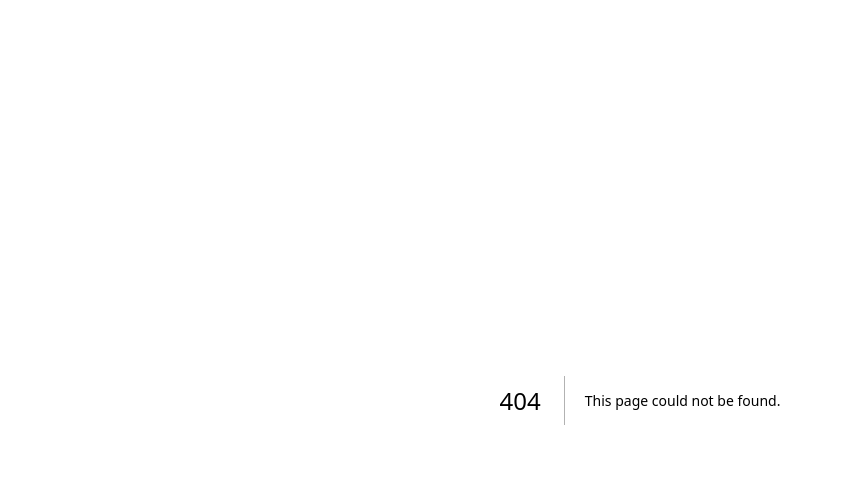
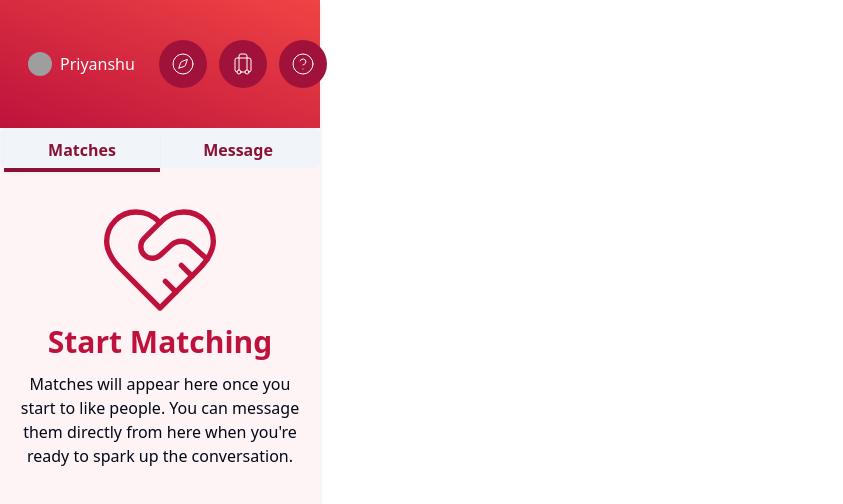
Before and after one commit to priynshuchouhn/tinder-timscdr, a Next.js app: page /app/onboarding in a window 1280 px wide. Before the commit this address had no page. Shown: the top 504 px of the page, without its empty margins (0-843 px from the left). Built offline with nearby package versions, Linux system fonts and the light colour scheme; grey boxes are pictures that could not be loaded.

Commit message:
Sidebar UI updated

```diff
--- /dev/null
+++ b/app/(app)/app/onboarding/page.tsx
@@ -0,0 +1,11 @@
+import React from 'react'
+
+function OnBoarding() {
+  return (
+    <div>
+
+    </div>
+  )
+}
+
+export default OnBoarding
--- a/app/(app)/home/page.tsx
+++ b/app/(app)/app/recs/page.tsx
@@ -1,10 +1,12 @@
 'use client'
 import { Button } from '@/components/ui/button';
+import { cn } from '@/lib/utils';
 import { Heart, RotateCcw, Star, X, Zap } from 'lucide-react';
-import React, { Fragment, Ref, useEffect, useMemo, useRef, useState } from 'react'
+import React, { Fragment, useEffect, useMemo, useRef, useState } from 'react'
 import TinderCard from 'react-tinder-card'
 
 function Home() {
+
   const [swipeDir, setSwipeDir] = useState(null);
   const [db, setDb] = useState([
     {
@@ -33,24 +35,14 @@ function Home() {
       url: '/dinesh.jpg'
     }
   ]);
-  useEffect(() => {
-    if (swipeDir != null) {
-      setTimeout(() => {
-        setSwipeDir(null)
-      }, 1000)
-    }
-  }, [swipeDir])
-  const onSwipe = (direction: any) => {
-    setSwipeDir(direction)
-    console.log('You swiped: ' + direction)
-  }
+  // useEffect(() => {
+  //   if (swipeDir != null) {
+  //     setTimeout(() => {
+  //       setSwipeDir(null)
+  //     }, 1000)
+  //   }
+  // }, [swipeDir])
 
-  const onCardLeftScreen = (myIdentifier: any) => {
-    let newDb = [...db];
-    newDb = newDb.filter(el => el.name != myIdentifier);
-    setDb(newDb);
-    console.log(myIdentifier + ' left the screen')
-  }
 
   const [currentIndex, setCurrentIndex] = useState(db.length - 1)
   const [lastDirection, setLastDirection] = useState()
@@ -74,12 +66,18 @@ function Home() {
 
   // set last direction and decrease current index
   const swiped = (direction: any, nameToDelete: any, index: number) => {
+    console.log('hello')
+    setSwipeDir(direction)
     setLastDirection(direction)
     updateCurrentIndex(index - 1)
+    // const newDb = [...db];
+    // newDb.splice(currentIndex, 1);
+    // setDb(newDb);
   }
 
   const outOfFrame = (name: any, idx: number) => {
     console.log(`${name} (${idx}) left the screen!`, currentIndexRef.current)
+    setSwipeDir(null)
     // handle the case in which go back is pressed before card goes outOfFrame
     // currentIndexRef.current >= idx && childRefs[idx].current.restoreCard()
     // TODO: when quickly swipe and restore multiple times the same card,
@@ -89,11 +87,11 @@ function Home() {
 
   const swipe = async (dir: any,) => {
     if (canSwipe && currentIndex < db.length) {
+      setSwipeDir(dir)
       await childRefs[currentIndex].current.swipe(dir) // Swipe the card!
-      const newDb = [...db];
-      newDb.splice(currentIndex, 1);
-      console.log(newDb);
-      setDb(newDb);
+      // const newDb = [...db];
+      // newDb.splice(currentIndex, 1);
+      // setDb(newDb);
     }
   }
 
@@ -105,10 +103,9 @@ function Home() {
     await childRefs[newIndex].current.restoreCard()
   }
 
-
   return (
     <div className='h-screen flex flex-col items-center justify-evenly overflow-hidden w-full'>
-      {db.length > 0 ?
+      {currentIndex > -1 ?
         <>
           <div className='relative p-2 aspect-[4/5] w-full md:w-[25rem] max-h-[75vh] md:max-h-[70vh] rounded-lg md:overflow-hidden shadow-2xl bg-green-50'>
             {
@@ -131,6 +128,7 @@ function Home() {
                 </Fragment>
               )
             }
+          {swipeDir && <p className={cn('text-2xl font-semibold absolute top-4 z-10 border-4  p-2 px-3 rounded-md ', swipeDir == 'right' ? 'border-green-500 text-green-500 left-2 -rotate-6' : 'border-red-700 text-red-700 right-2 rotate-6')}>{swipeDir == 'right' ? 'Like' : 'Nope'}</p>}
           </div>
           <div className='flex gap-3 items-center'>
             <div className="p-[2px] bg-gradient-to-tr from-amber-400  to-amber-600 rounded-full inline-block ">
--- a/app/(app)/components/sidebar.tsx
+++ b/app/(app)/components/sidebar.tsx
@@ -1,6 +1,7 @@
 import React from 'react'
 import { Avatar, AvatarFallback, AvatarImage } from '@/components/ui/avatar'
-import { Compass, HelpCircle, Luggage } from 'lucide-react'
+import { Compass, HeartHandshake, HelpCircle, Luggage, MessageCircle } from 'lucide-react'
+import { Tabs, TabsContent, TabsList, TabsTrigger, } from '@/components/ui/tabs'
 
 function Sidebar() {
     return (
@@ -25,6 +26,36 @@ function Sidebar() {
                     </span>
                 </div>
             </div>
+            <div>
+                <Tabs defaultValue="matches" className="w-full">
+                    <TabsList className="grid w-full grid-cols-2">
+                        <TabsTrigger value="matches" className='text-rose-900'>Matches</TabsTrigger>
+                        <TabsTrigger value="message" className='text-rose-900'>Message</TabsTrigger>
+                    </TabsList>
+                    <TabsContent value="matches">
+                        <div className='text-center p-5'>
+                            <div className='flex justify-center'>
+                                <HeartHandshake className='w-32 h-32 stroke-1 text-rose-700'/>
+                            </div>
+                            <p className='text-3xl font-semibold text-rose-700 mb-3'>
+                                Start Matching
+                            </p>
+                            <p>Matches will appear here once you start to like people. You can message them directly from here when you&apos;re ready to spark up the conversation.</p>
+                        </div>
+                    </TabsContent>
+                    <TabsContent value="message">
+                    <div className='text-center p-5'>
+                            <div className='flex justify-center'>
+                                <MessageCircle className='w-32 h-32 stroke-1 text-rose-700'/>
+                            </div>
+                            <p className='text-3xl font-semibold text-rose-700 mb-3'>
+                                Say hello
+                            </p>
+                            <p>Looking to strike up a conversation? When you match with others, you can send them a message under “Matches”</p>
+                        </div>
+                    </TabsContent>
+                </Tabs>
+            </div>
         </div>
     )
 }
--- /dev/null
+++ b/components/ui/tabs.tsx
@@ -0,0 +1,55 @@
+"use client"
+
+import * as React from "react"
+import * as TabsPrimitive from "@radix-ui/react-tabs"
+
+import { cn } from "@/lib/utils"
+
+const Tabs = TabsPrimitive.Root
+
+const TabsList = React.forwardRef<
+  React.ElementRef<typeof TabsPrimitive.List>,
+  React.ComponentPropsWithoutRef<typeof TabsPrimitive.List>
+>(({ className, ...props }, ref) => (
+  <TabsPrimitive.List
+    ref={ref}
+    className={cn(
+      "inline-flex h-10 items-center justify-center rounded-md bg-muted p-1 text-muted-foreground",
+      className
+    )}
+    {...props}
+  />
+))
+TabsList.displayName = TabsPrimitive.List.displayName
+
+const TabsTrigger = React.forwardRef<
+  React.ElementRef<typeof TabsPrimitive.Trigger>,
+  React.ComponentPropsWithoutRef<typeof TabsPrimitive.Trigger>
+>(({ className, ...props }, ref) => (
+  <TabsPrimitive.Trigger
+    ref={ref}
+    className={cn(
+      "inline-flex items-center justify-center whitespace-nowrap px-3 py-1.5 text-base font-semibold ring-offset-background transition-all focus-visible:outline-none focus-visible:ring-2 focus-visible:ring-ring focus-visible:ring-offset-2 disabled:pointer-events-none disabled:opacity-50 border-b-4 border-transparent data-[state=active]:border-rose-900  data-[state=active]:shadow-sm", //data-[state=active]:bg-background
+      className
+    )}
+    {...props}
+  />
+))
+TabsTrigger.displayName = TabsPrimitive.Trigger.displayName
+
+const TabsContent = React.forwardRef<
+  React.ElementRef<typeof TabsPrimitive.Content>,
+  React.ComponentPropsWithoutRef<typeof TabsPrimitive.Content>
+>(({ className, ...props }, ref) => (
+  <TabsPrimitive.Content
+    ref={ref}
+    className={cn(
+      "mt-2 ring-offset-background focus-visible:outline-none focus-visible:ring-2 focus-visible:ring-ring focus-visible:ring-offset-2",
+      className
+    )}
+    {...props}
+  />
+))
+TabsContent.displayName = TabsPrimitive.Content.displayName
+
+export { Tabs, TabsList, TabsTrigger, TabsContent }
--- a/middleware.ts
+++ b/middleware.ts
@@ -8,7 +8,7 @@ export default clerkMiddleware(async (auth, request) => {
   console.log(userId);
   if (isPublicRoute(request) && userId) {
     // Redirect logged-in users away from public routes
-    return NextResponse.redirect(new URL('/home', request.url));
+    return NextResponse.redirect(new URL('/app/recs', request.url));
   }
   if (!isPublicRoute(request)) {
     await auth.protect()
--- a/package.json
+++ b/package.json
@@ -13,6 +13,7 @@
     "@radix-ui/react-aspect-ratio": "^1.1.0",
     "@radix-ui/react-avatar": "^1.1.1",
     "@radix-ui/react-slot": "^1.1.0",
+    "@radix-ui/react-tabs": "^1.1.1",
     "@react-spring/web": "9.5.5",
     "class-variance-authority": "^0.7.0",
     "clsx": "^2.1.1",
```
Also changed, not shown: 1 other file (tests, documents, lock files or other folders).
